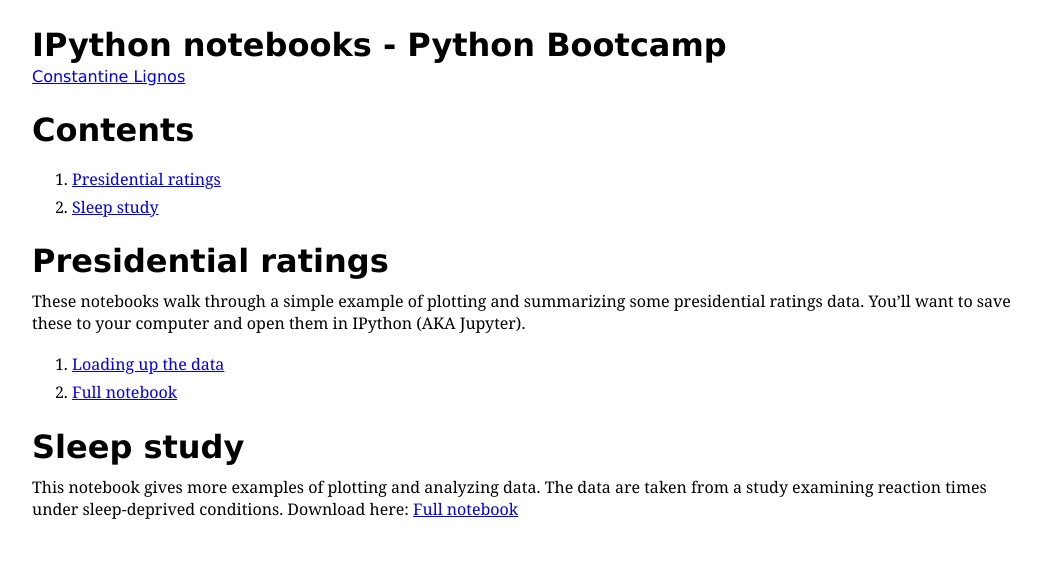
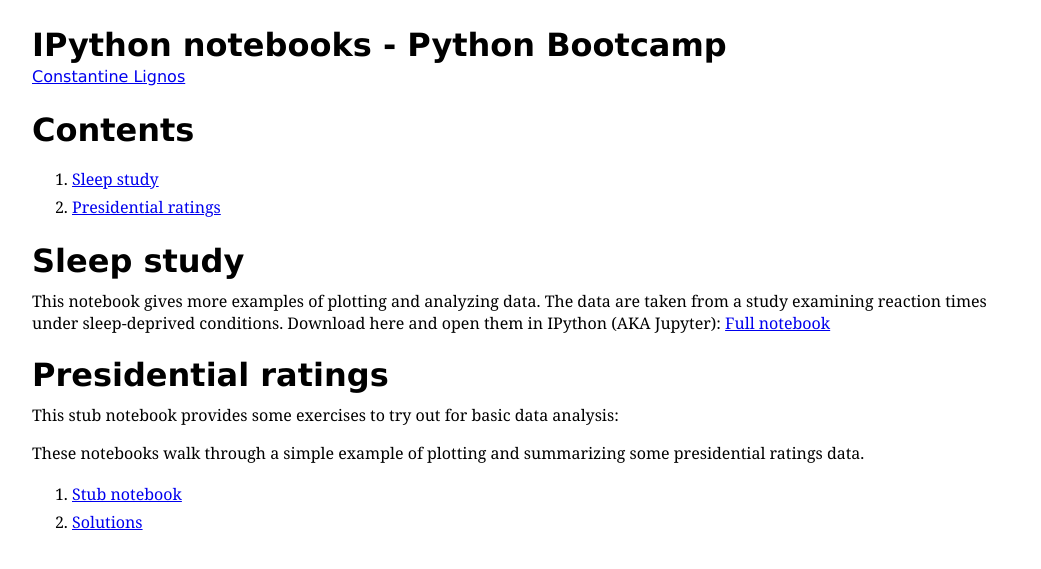
Before and after one commit to KristenZhao/constantinelignos.github.io, a Jekyll site: the page built from pybootcamp/notebooks.md, in a window 1280 px wide. Shown: the top 569 px of the page, without its empty margins (108-1149 px from the left). Built offline with Jekyll 4.4.1, drawn with Linux system fonts in a browser that asks for light colours; comment, search, counter and statistics services are not loaded.

Commit message:
Update notebooks page

```diff
--- a/pybootcamp/notebooks.md
+++ b/pybootcamp/notebooks.md
@@ -13,14 +13,16 @@
 1. TOC
 {:toc}
 
+# Sleep study
+
+This notebook gives more examples of plotting and analyzing data. The data are taken from a study examining reaction times under sleep-deprived conditions. Download here and open them in IPython (AKA Jupyter): [Full notebook](https://gist.githubusercontent.com/ConstantineLignos/ec0dcd267d897b5220c1/raw/b5d0c70037c38f517873a7eb922234aea7e56eac/Sleep%2520Study%2520Analysis.ipynb)
+
 # Presidential ratings
 
+This stub notebook provides some exercises to try out for basic data analysis:
+
 These notebooks walk through a simple example of plotting and summarizing some
-presidential ratings data. You'll want to save these to your computer and open them in IPython (AKA Jupyter).
+presidential ratings data.
 
-1. [Loading up the data](https://gist.githubusercontent.com/ConstantineLignos/9ccf686efdcacd87d454/raw/172563fbc29a58a25da804300abb70e28baf55b4/Presidential%2520Ratings%2520Stub.ipynb)
-2. [Full notebook](https://gist.githubusercontent.com/ConstantineLignos/9ccf686efdcacd87d454/raw/172563fbc29a58a25da804300abb70e28baf55b4/Presidential%2520Ratings.ipynb)
-
-# Sleep study
-
-This notebook gives more examples of plotting and analyzing data. The data are taken from a study examining reaction times under sleep-deprived conditions. Download here: [Full notebook](https://gist.githubusercontent.com/ConstantineLignos/ec0dcd267d897b5220c1/raw/e25e152f257034e09cf386ad8c737728d0c2dc9c/Sleep%2520Study%2520Analysis.ipynb)
+1. [Stub notebook](https://gist.githubusercontent.com/ConstantineLignos/9ccf686efdcacd87d454/raw/d662c6f1502dedce8a659016e0b2d986d3931a2a/Presidential%2520Ratings%2520Stub.ipynb)
+2. [Solutions](https://gist.githubusercontent.com/ConstantineLignos/9ccf686efdcacd87d454/raw/172563fbc29a58a25da804300abb70e28baf55b4/Presidential%2520Ratings.ipynb)
```
